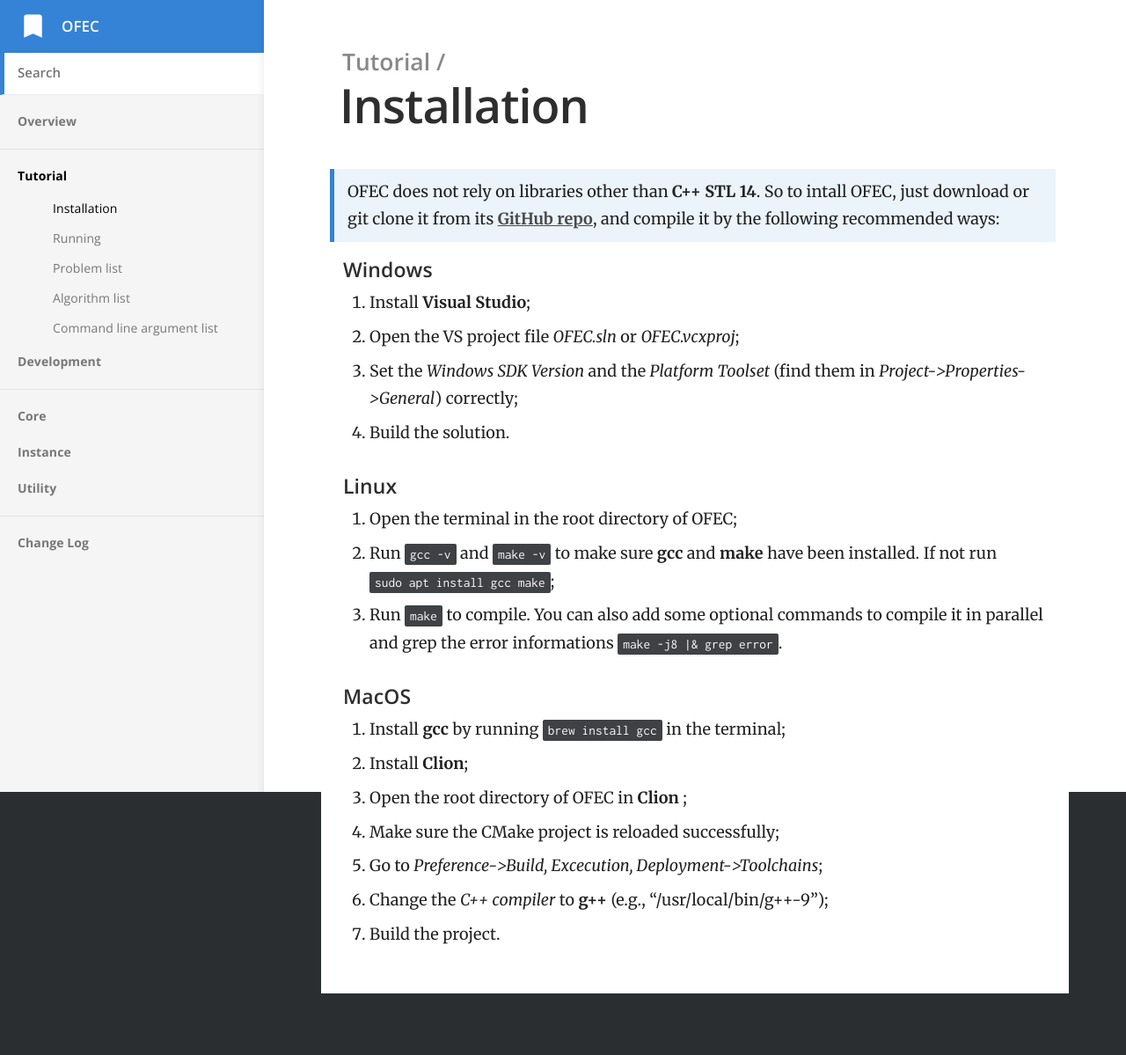
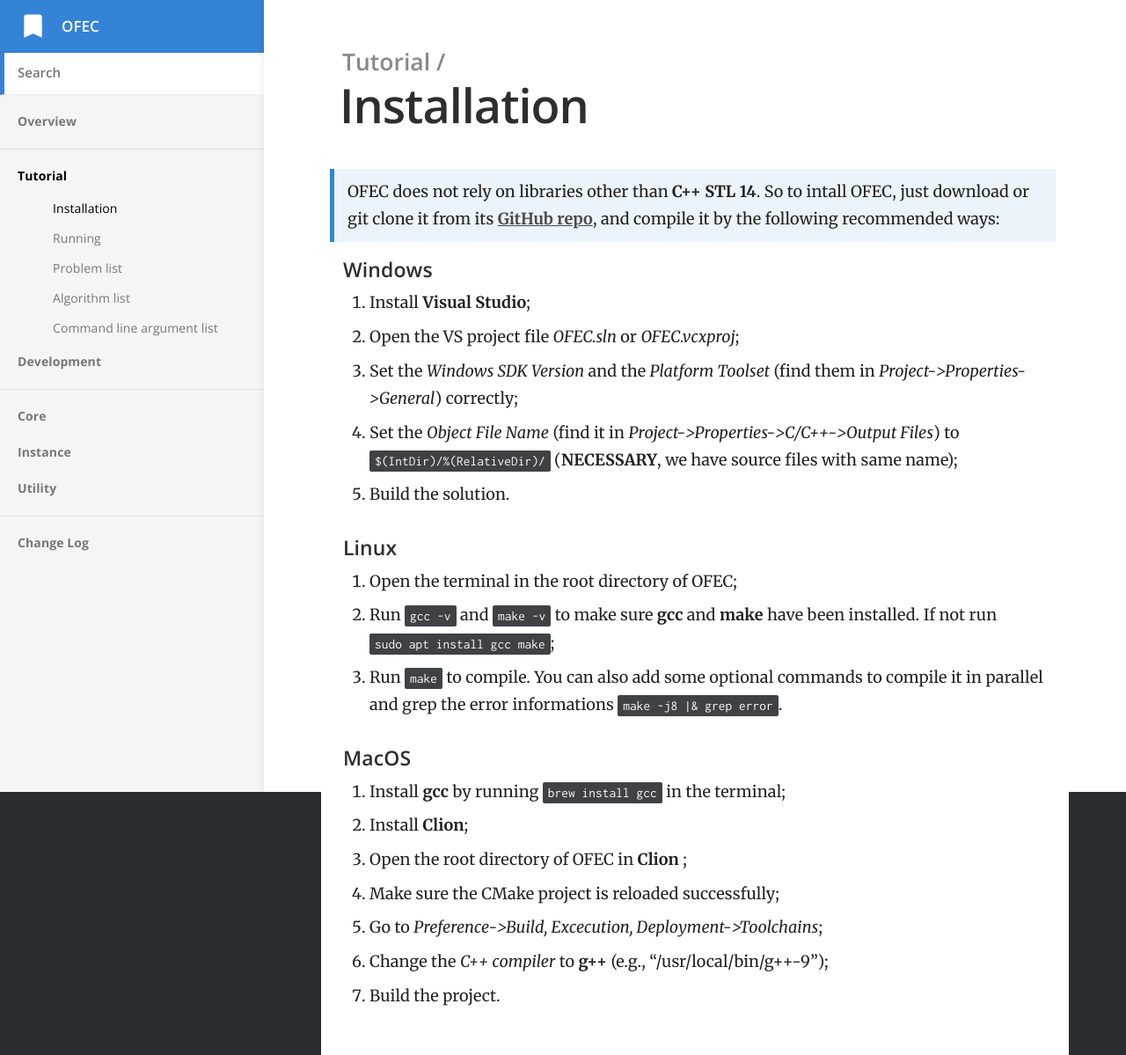
Before and after one commit to Changhe160/OFEC_Alpha_doc, a Jekyll site: the page built from _tutorials/Tutorial/installation.md, in a window 1280 px wide. Shown: the whole page at 88% size. Built offline with Jekyll 4.4.1, drawn with Linux system fonts in a browser that asks for light colours; before the commit the page ends 1129 px from its top, so only the background shows below that.

Commit message:
Update tutorials

```diff
--- a/_tutorials/Tutorial/installation.md
+++ b/_tutorials/Tutorial/installation.md
@@ -11,6 +11,7 @@ order: 1
 1. Install **Visual Studio**;
 1. Open the VS project file *OFEC.sln* or *OFEC.vcxproj*;
 1. Set the *Windows SDK Version* and the *Platform Toolset* (find them in *Project->Properties->General*) correctly;
+1. Set the *Object File Name* (find it in *Project->Properties->C/C++->Output Files*) to `$(IntDir)/%(RelativeDir)/` (**NECESSARY**, we have source files with same name);
 1. Build the solution.
 
 #### Linux
```
Also changed, not shown: _tutorials/Tutorial/command line argument list.md (+2 -0 lines).
